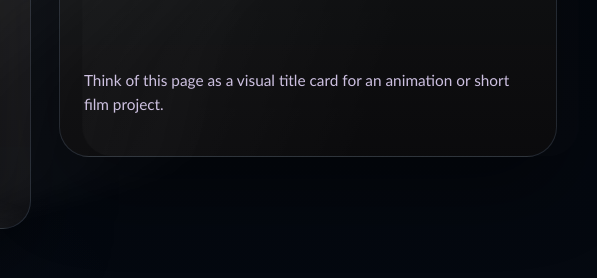
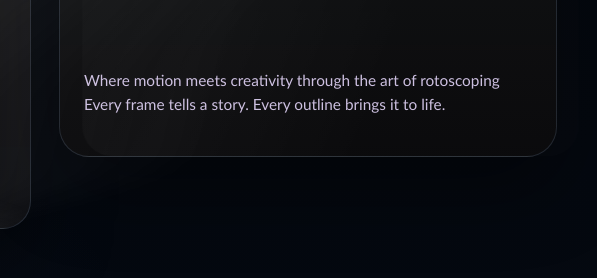
Before and after one commit to Justinochiz/Chiffuu-Project, a plain HTML site: page rotoscope.html in a window 1280 px wide. Shown: the part 688-966 px from the top of the page, 683-1280 px from the left. Drawn offline with Linux system fonts and the light colour scheme.

Commit message:
quote only

```diff
--- a/rotoscope.html
+++ b/rotoscope.html
@@ -66,7 +66,8 @@
               <span class="frame frame-d"></span>
             </div>
             <div class="orbit-caption">
-              <p>Think of this page as a visual title card for an animation or short film project.</p>
+              <p> Where motion meets creativity through the art of rotoscoping
+                Every frame tells a story. Every outline brings it to life.</p>
             </div>
           </aside>
         </section>
```
